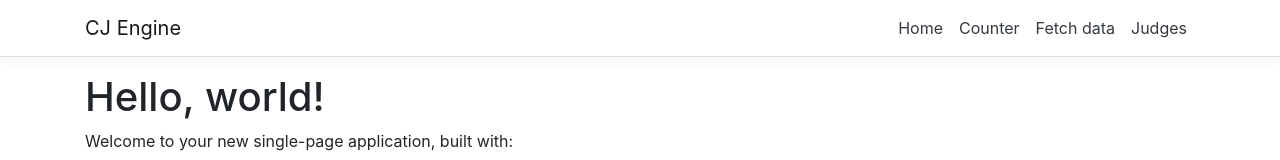
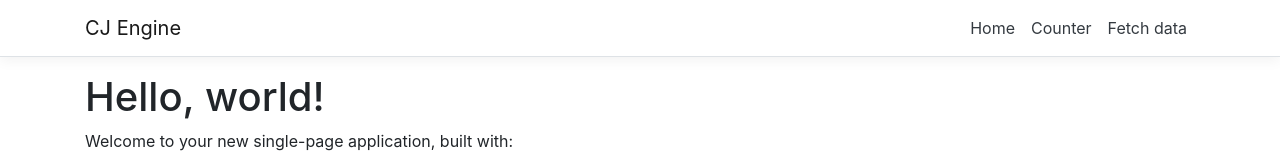
Before and after one commit to CERPAQA/CJEngine, a React (Create React App) app in the folder CJEngine/ClientApp/: page / in a window 1280 px wide. Shown: the top 160 px of the page. Built offline with nearby package versions, Linux system fonts and the light colour scheme.

Commit message:
Took out judges link

```diff
--- a/CJEngine/ClientApp/src/components/NavMenu.js
+++ b/CJEngine/ClientApp/src/components/NavMenu.js
@@ -39,9 +39,6 @@ export class NavMenu extends Component {
                 <NavItem>
                   <NavLink tag={Link} className="text-dark" to="/fetch-data">Fetch data</NavLink>
                 </NavItem>
-                <NavItem>
-                    <NavLink tag={Link} className="text-dark" to="/judges">Judges</NavLink>
-                </NavItem>
               </ul>
             </Collapse>
           </Container>
```
